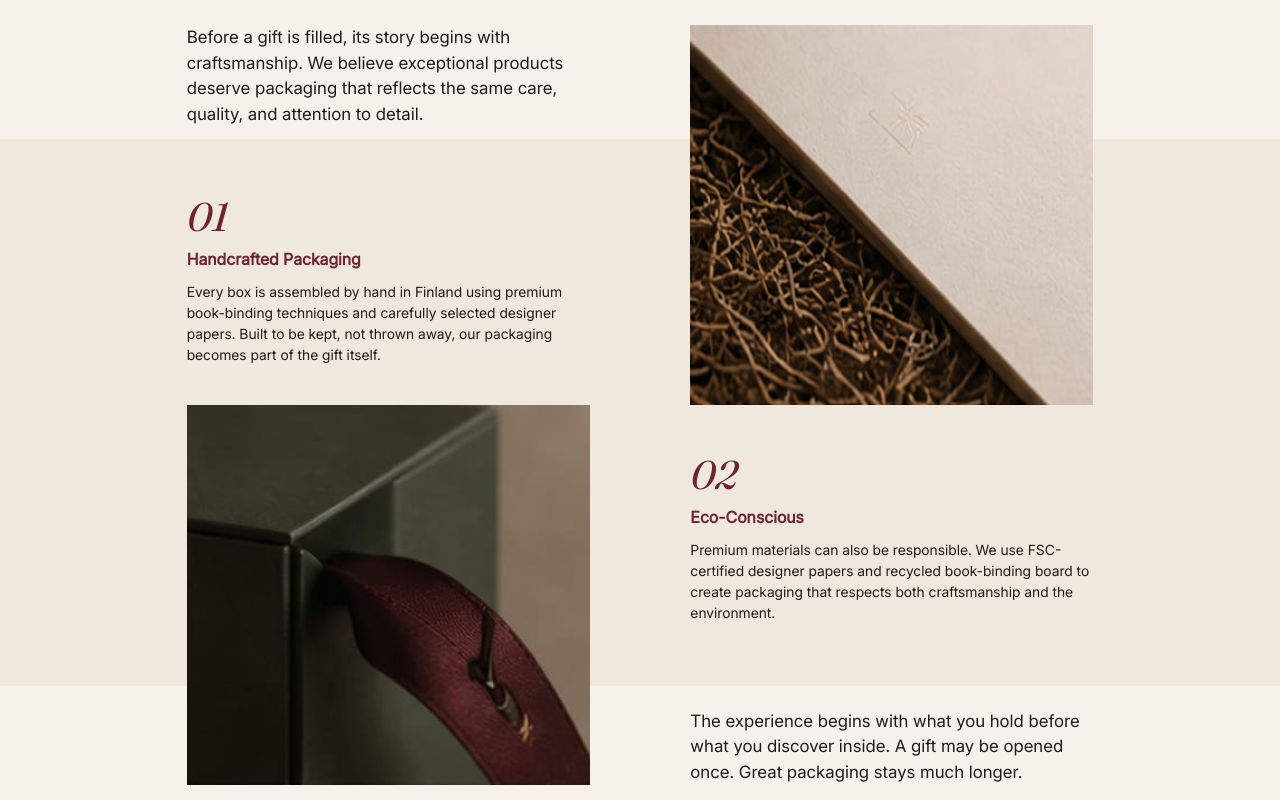
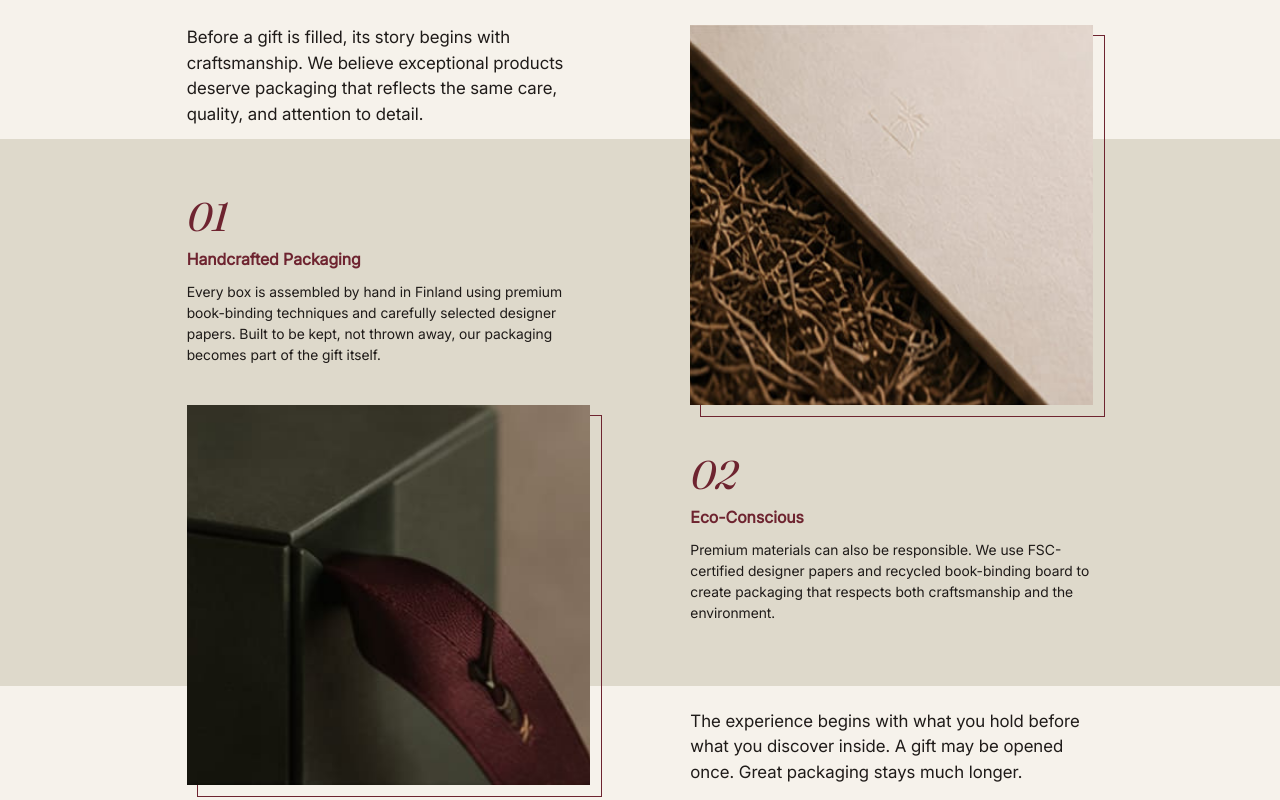
Before and after one commit to Aarni-FangMayer/GSwebsite, a React (Vite) app in the folder gifted/: page /about in a window 1280 px wide. Shown: the part 1120-1920 px from the top of the page. Built offline with nearby package versions, Linux system fonts and the light colour scheme.

Commit message:
styles fixed

```diff
--- a/gifted/src/pages/about/sections/hero/HeroSectionAboutPage.css
+++ b/gifted/src/pages/about/sections/hero/HeroSectionAboutPage.css
@@ -13,7 +13,7 @@
     grid-template-columns: repeat(12, 1fr);
     align-items: center;
     column-gap: 20px;
-    background-image: url('../../../../assets/img/about_hero_bg.jpeg');
+    background-image: url('../../../../assets/img/about_hero_bg.jpg');
     background-size: cover;
     background-position: center bottom;
     background-repeat: no-repeat;
@@ -22,8 +22,7 @@
 .hero-about-section__content-text {
     grid-column: 2/12;
     align-self: center;
-    justify-self: center;
-    text-align: center;
+    justify-self: flex-start;
     font-family: "Fraunces", serif;
 }
 
--- a/gifted/src/pages/about/sections/intention/IntentionSectionAboutPage.css
+++ b/gifted/src/pages/about/sections/intention/IntentionSectionAboutPage.css
@@ -2,7 +2,7 @@
      width: 100%;
     height: auto;
     padding: 170px 0;
-    background-color: #EFE8DE;
+    background-color: #DED9CB;
 }
 
 .intention-about-section__content {
--- a/gifted/src/pages/about/sections/production/ProductionSectionAboutPage.css
+++ b/gifted/src/pages/about/sections/production/ProductionSectionAboutPage.css
@@ -49,19 +49,11 @@
 .production-about-section__cards-cell-2 {
     grid-column: 1/5;
     grid-row: 2/3;
-    background-image: url('../../../../assets/img/production_one_img.jpg');
-    background-size: cover;
-    background-position: center bottom;
-    background-repeat: no-repeat;
 }
 
 .production-about-section__cards-cell-3 {
     grid-column: 6/10;
     grid-row: 1/2;
-    background-image: url('../../../../assets/img/production_two_img.jpg');
-    background-size: cover;
-    background-position: center bottom;
-    background-repeat: no-repeat;
 }
 
 .production-about-section__cards-cell-4 {
@@ -103,6 +95,38 @@
     color: #1F1B19;
 }
 
+.production-about-section__card-img-wrap {
+  position: relative;
+}
+
+.production-about-section__card-img {
+  position: relative;
+  z-index: 20;
+  background-size: cover;
+  background-position: center bottom;
+  background-repeat: no-repeat;
+  width: 100%;
+  height: 100%;
+}
+
+.production-about-section__card-img-2 {
+    background-image: url('../../../../assets/img/production_one_img.jpg');
+}
+
+.production-about-section__card-img-3 {
+    background-image: url('../../../../assets/img/production_two_img.jpg');
+}
+
+.production-about-section__card-img-decor {
+  position: absolute;
+  border: 1px solid #6E2430;
+  width: 100%;
+  height: 100%;
+  top: 10px;
+  left: 10px;
+  z-index: 10;
+}
+
 .production-about-section__afterthought {
     margin-top: 60px;
     font-size: 17px;
@@ -116,7 +140,7 @@
     transform: translateX(-50%);
     width: 100vw;
     height: 72%;
-    background-color: #EFE8DE;
+    background-color: #DED9CB;
     z-index: -10;
 }
 
--- a/gifted/src/pages/about/sections/production/ProductionSectionAboutPage.jsx
+++ b/gifted/src/pages/about/sections/production/ProductionSectionAboutPage.jsx
@@ -35,8 +35,14 @@ const ProductionSectionAboutPage = () => {
               </div>
             </div>
           </div>
-          <div className="production-about-section__cards-cell-2 production-about-section__card-img"></div>
-          <div className="production-about-section__cards-cell-3 production-about-section__card-img"></div>
+          <div className="production-about-section__cards-cell-2 production-about-section__card-img-wrap">
+            <div className="production-about-section__card-img-decor"></div>
+            <div className="production-about-section__card-img production-about-section__card-img-2"></div>
+          </div>
+          <div className="production-about-section__cards-cell-3 production-about-section__card-img-wrap">
+            <div className="production-about-section__card-img-decor"></div>
+            <div className="production-about-section__card-img production-about-section__card-img-3"></div>
+          </div>
           <div className="production-about-section__cards-cell-4">
             <div className="production-about-section__card">
               <div className="production-about-section__card-num">02</div>
@@ -81,8 +87,8 @@ const ProductionSectionAboutPage = () => {
             </div>
           </div>
           <div className="production-about-section__afterthought">
-              {s.afterthought}
-            </div>
+            {s.afterthought}
+          </div>
         </div>
       </div>
     </div>
--- a/gifted/src/pages/home/sections/about/AboutHomeSection.css
+++ b/gifted/src/pages/home/sections/about/AboutHomeSection.css
@@ -46,7 +46,7 @@
 }
 
 .about-home-section__card {
-    background-color: #E7DED1;
+    background-color: #F4EFE6;
     border: 1px solid #D4C8B8;
     padding: 40px 30px;
     display: flex;
--- a/gifted/src/pages/home/sections/collections/CollectionsHomeSection.css
+++ b/gifted/src/pages/home/sections/collections/CollectionsHomeSection.css
@@ -1,5 +1,5 @@
 .collections-home-section {
-    background-color: #E9E1D5;
+    background-color: #DED9CB;
     padding: 170px 0;
     position: relative;
     overflow: hidden;
--- a/gifted/src/pages/home/sections/form/FormHomeSection.css
+++ b/gifted/src/pages/home/sections/form/FormHomeSection.css
@@ -1,6 +1,6 @@
 .form-home-section {
     padding: 170px 0;
-    background-color: #1F1B19;
+    background-color: #DED9CB;
 }
 
 .form-home-section__content {
@@ -16,7 +16,7 @@
 
 .form-home-section__title {
     grid-column: 2/12;
-    color: #F6F2EB;
+    color: #1F1B19;
     margin-bottom: 60px;
 }
 
@@ -28,22 +28,28 @@
 }
 
 .form-home-section__button-open-modal {
-    background-color: #A9814A;
+    background-color: #6E2430;
     border-radius: 0px;
     color: #F6F2EB;
     border: none;
     transition: background-color 0.3s ease, color 0.3s ease, transform 0.2s ease;
 }
 
-.form-home-section__button-open-modal:hover, .form-home-section__button-collections:hover {
-    background-color: #6E2430;
+.form-home-section__button-open-modal:hover {
+    background-color: #A9814A;
+    border: none;
 }
 
 .form-home-section__button-collections {
-    border: 0.5px solid #F6F2EB;
+    border: 0.5px solid #1F1B19;
     border-radius: 0px;
-    color: #F6F2EB;
+    color: #1F1B19;
     transition: background-color 0.3s ease, color 0.3s ease, border-color 0.3s ease, transform 0.2s ease;
+}
+
+.form-home-section__button-collections:hover {
+    background-color: #A9814A;
+    border: 0.5px solid #A9814A;
 }
 
 @media (max-width: 1170px) {
```
Also changed, not shown: gifted/src/assets/img/about_hero_bg.jpg (added).
